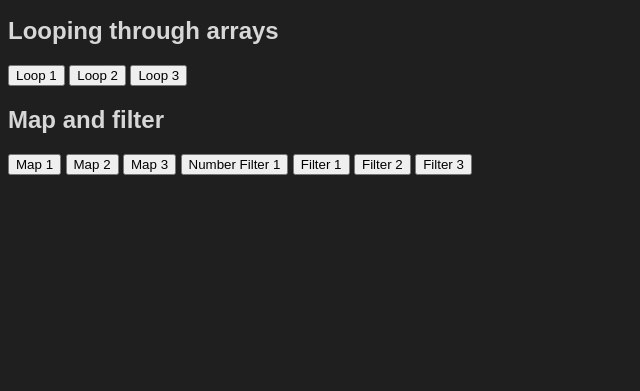
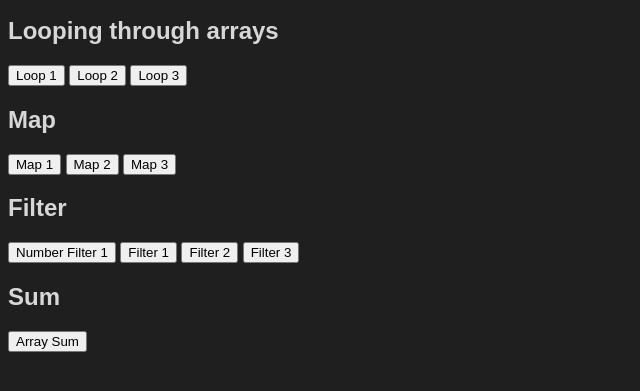
Before and after one commit to chriscooley1/js-array-exercises, a plain HTML site: page index.html in a window 1280 px wide. Shown: the part 101-492 px from the top of the page, without its empty margins (0-640 px from the left). Drawn offline with Linux system fonts and the light colour scheme.

```diff
--- a/index.html
+++ b/index.html
@@ -20,16 +20,25 @@
     </section>
 
     <section>
-        <h2>Map and filter</h2>
+        <h2>Map</h2>
         <button type="button" onclick="map1()">Map 1</button>
         <button type="button" onclick="map2()">Map 2</button>
         <button type="button" onclick="map3()">Map 3</button>
+    </section>
+
+    <section>
+        <h2>Filter</h2>
         <button type="button" onclick="testNumberFilter()">Number Filter 1</button>
         <button type="button" onclick="filter1()">Filter 1</button>
         <button type="button" onclick="filterModifyArray()">Filter 2</button>
         <button type="button" onclick="filter3()">Filter 3</button>
     </section>
 
+    <section>
+        <h2>Sum</h2>
+        <button type="button" onclick="arraySum()">Array Sum</button>
+    </section>
+
     <script src="script.js"></script>
 </body>
 </html>
--- a/script.js
+++ b/script.js
@@ -147,3 +147,13 @@ const filter3 = () => {
 
     console.log(odds);
 };
+
+function arraySum() {
+    const myNumbers = [1, 2, 3, 4, 5];
+    let total = 0;
+    for (let i = 0; i < myNumbers.length; i++) {
+        total += myNumbers[i];
+    }
+    console.log(total);
+    return total;
+};
```
